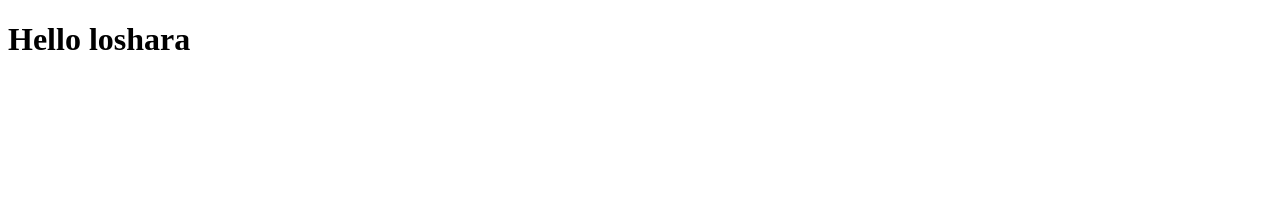
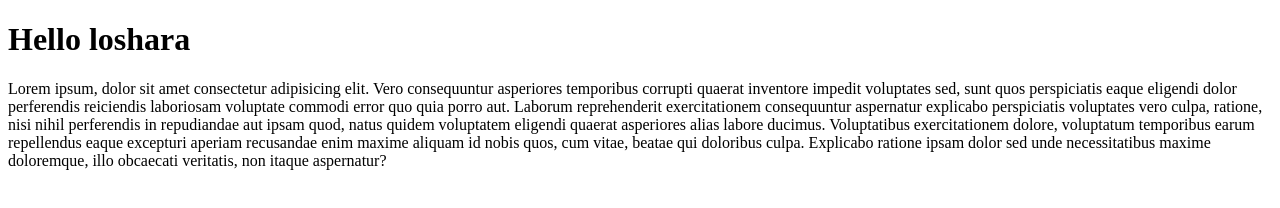
Before and after one commit to Aleksei01131988/my_work-1, a plain HTML site: page index.html in a window 1280 px wide. Drawn offline with Linux system fonts and the light colour scheme.

Commit message:
the first explanation

```diff
--- a/index.html
+++ b/index.html
@@ -8,6 +8,7 @@
 </head>
 <body>
     <h1>Hello loshara</h1>
+    <p>Lorem ipsum, dolor sit amet consectetur adipisicing elit. Vero consequuntur asperiores temporibus corrupti quaerat inventore impedit voluptates sed, sunt quos perspiciatis eaque eligendi dolor perferendis reiciendis laboriosam voluptate commodi error quo quia porro aut. Laborum reprehenderit exercitationem consequuntur aspernatur explicabo perspiciatis voluptates vero culpa, ratione, nisi nihil perferendis in repudiandae aut ipsam quod, natus quidem voluptatem eligendi quaerat asperiores alias labore ducimus. Voluptatibus exercitationem dolore, voluptatum temporibus earum repellendus eaque excepturi aperiam recusandae enim maxime aliquam id nobis quos, cum vitae, beatae qui doloribus culpa. Explicabo ratione ipsam dolor sed unde necessitatibus maxime doloremque, illo obcaecati veritatis, non itaque aspernatur?</p>
 
 </body>
 </html>
```
